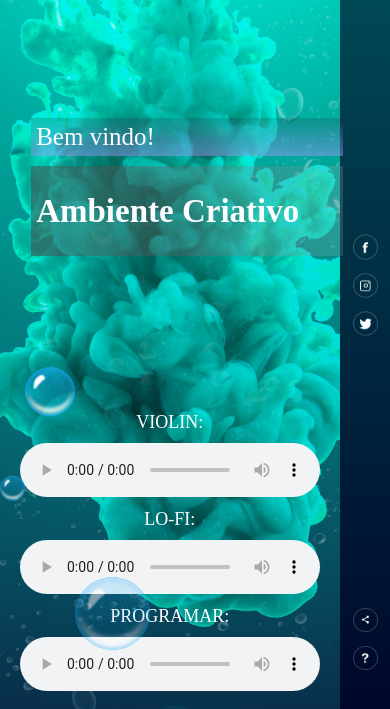
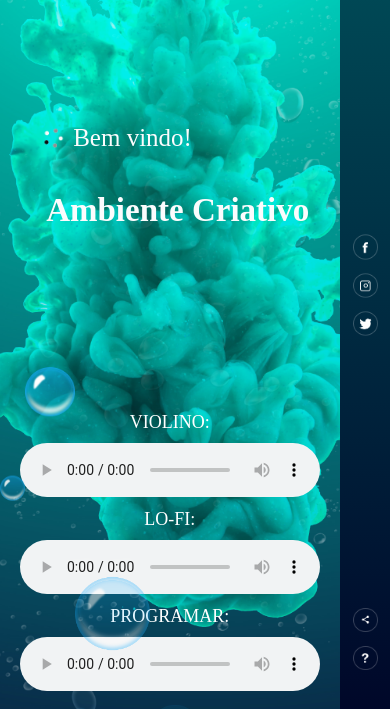
Before and after one commit to rodrigo847/bubble, a plain HTML site: page index.html in a window 390 px wide. Shown: the part 135-844 px from the top of the page. Drawn offline with Linux system fonts and the light colour scheme.

Commit message:
troca fivicon, inserindo gif

```diff
--- a/index.html
+++ b/index.html
@@ -5,7 +5,8 @@
     <meta http-equiv="X-UA-Compatible" content="IE=edge">
     <meta name="viewport" content="width=device-width, initial-scale=1.0">
     <link rel="stylesheet" href="style.css">
-    <title>Website Page Design</title>
+    <link rel="shortcut icon" href="/images/bubble.png" type="image/x-icon">
+    <title>Design Criativo</title>
 </head>
 <body>
 
@@ -15,15 +16,16 @@
             <button type="button">Sign Up</button> <!--inscrever-se-->
         </div>
         <div class="content">
-            <p>Bem vindo!</p>
+            <p><img src="images/gif/loader.gif" alt=""> Bem vindo!</p>
             <h1>Ambiente Criativo</h1>
-            <button type="button" >Faça um tour</button>
+
+           <!-- <button type="button" ></button>-->
 
         </div>
 
         <section class="audio-container">
             <div class="audio">
-                <small>Violin:</small>
+                <small>Violino:</small>
                 <audio src="sons/sons_calmos.mp3" controls></audio>
 
             </div>
--- a/style.css
+++ b/style.css
@@ -19,6 +19,8 @@
     margin-left: 30px;
 
 }
+
+
 
 /*======= AUDIO ============*/
 
@@ -86,6 +88,8 @@ button:hover {
 
 }
 
+/*===== CONTEUDO =====*/
+
 .content {
     color: #fbfcfd;
     position: absolute;
@@ -93,10 +97,19 @@ button:hover {
     left: 8%;
     transform: translateY(50%);
     z-index: 2;
+
+}
+
+.content img {
+    height: 40px;
 }
 
 p {
     font-size: 25px;
+
+    display: flex;
+    justify-content: left;
+    align-items: center;
 }
 
 h1 {
@@ -222,13 +235,13 @@ h1 {
     .content p {
         font-size: 25px;
 
-        background-image: linear-gradient(to bottom, rgba(32, 32, 32, 0.178), rgba(151, 151, 243, 0.507));
-        padding: 5px;
+
+        padding: 2px;
+        border-radius: 20px;
     }
     h1 {
         font-size: 33px;
-        background-image: linear-gradient(to right, rgba(73, 73, 73, 0.513), rgba(184, 184, 183, 0.205) );
-        padding: 5px;
+        padding-left: 15px;
     }
     .navbar button {
         margin-right: 30px;
```
Also changed, not shown: images/caupy-04042021.png (added), images/gif/ajax-loader.gif (added), images/gif/ajax_loader.gif (added), images/gif/ajax_preloader.gif (added), images/gif/loader.gif (added), images/gif/loading-animation.gif (added), images/gif/loading.gif (added), images/gif/loading2.gif (added), images/gif/loading3.gif (added), images/gif/loading@2x.gif (added), images/gif/spinner.gif (added), images/gif/wpspin-2x.gif (added).
